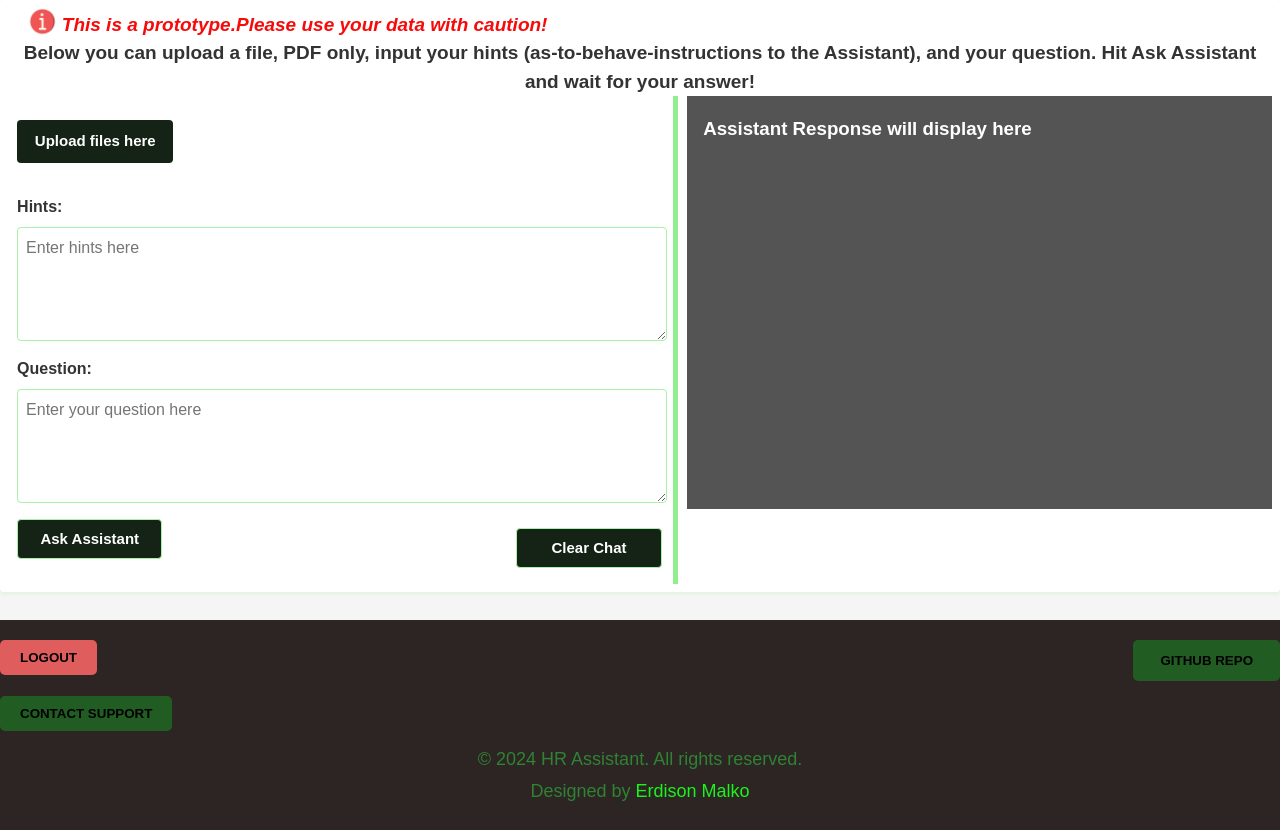
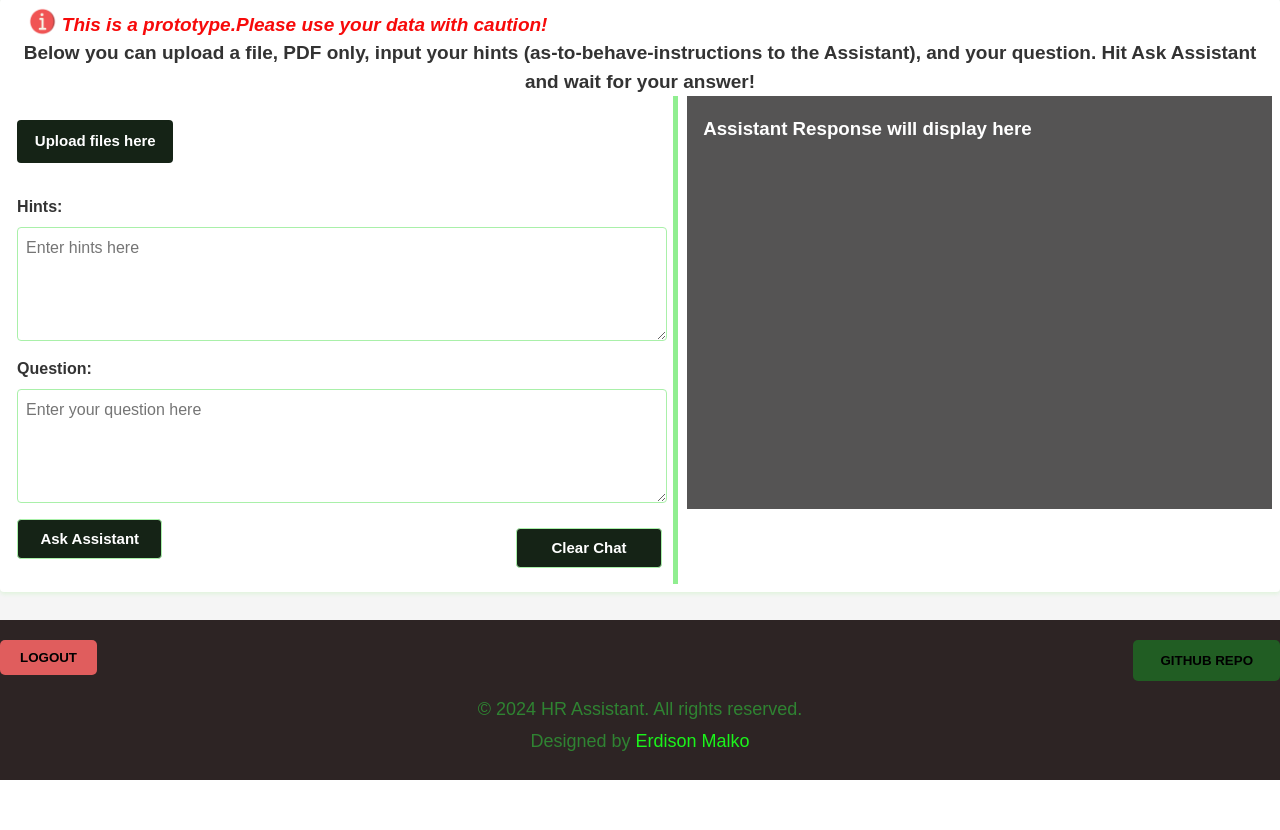
Before and after one commit to Soni912108/HR-Assistant-App, a Flask app: page /dashboard in a window 1280 px wide. Shown: the part 137-967 px from the top of the page. After the commit the page ends 917 px from the top, so only its background shows below. Run offline with Flask 3, Linux system fonts and the light colour scheme; the visitor is signed in with stand-in values (Sample User, id 1).

Commit message:
Update dashboard.html

```diff
--- a/templates/dashboard.html
+++ b/templates/dashboard.html
@@ -56,16 +56,6 @@
       </button>
     </div>
 
-    <div class="button-container left-buttons">
-      <button type="button" id="contact">Contact Support</button>
-    </div>
-    <form id="contact-form" style="display: none;">
-      <h3 style="color: black; text-align:center;">Contact Form</h3>
-      <input type="email" name="email" placeholder="Your Email">
-      <textarea name="message" placeholder="Your Message"></textarea>
-      <button type="submit" id="send">Send</button>
-      <button type="button" id="cancel">Cancel</button>
-    </form>
     <div class="paragraph-container">
       <p>&copy; 2024 HR Assistant. All rights reserved.</p>
       <p>Designed by <a href="https://salmon-desert-01cdea703.4.azurestaticapps.net/" target="_blank">Erdison Malko</a></p>
```
